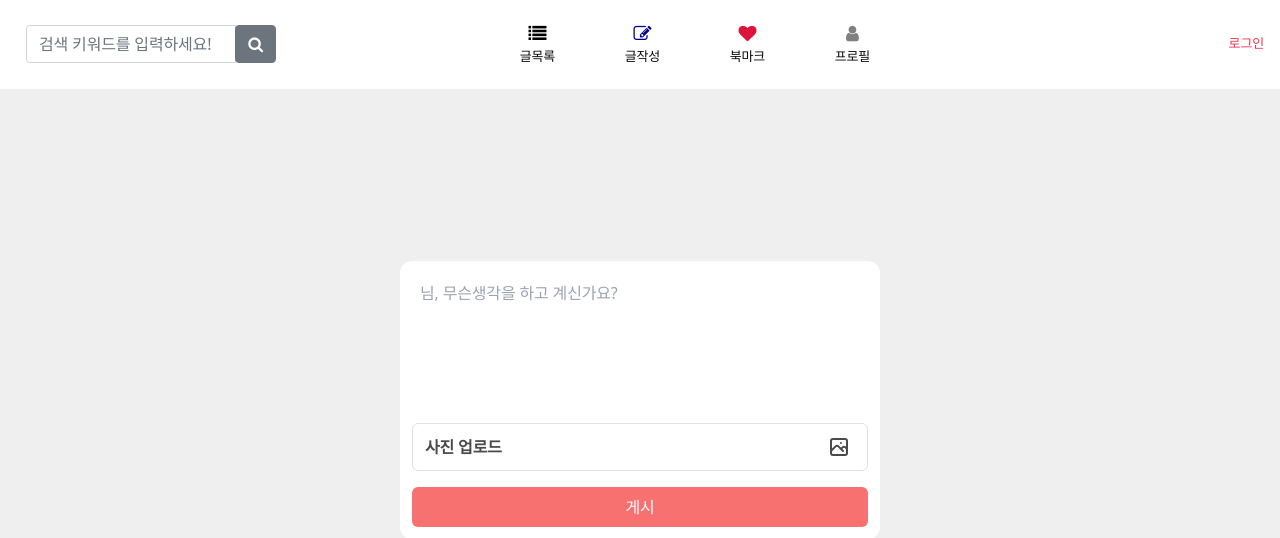
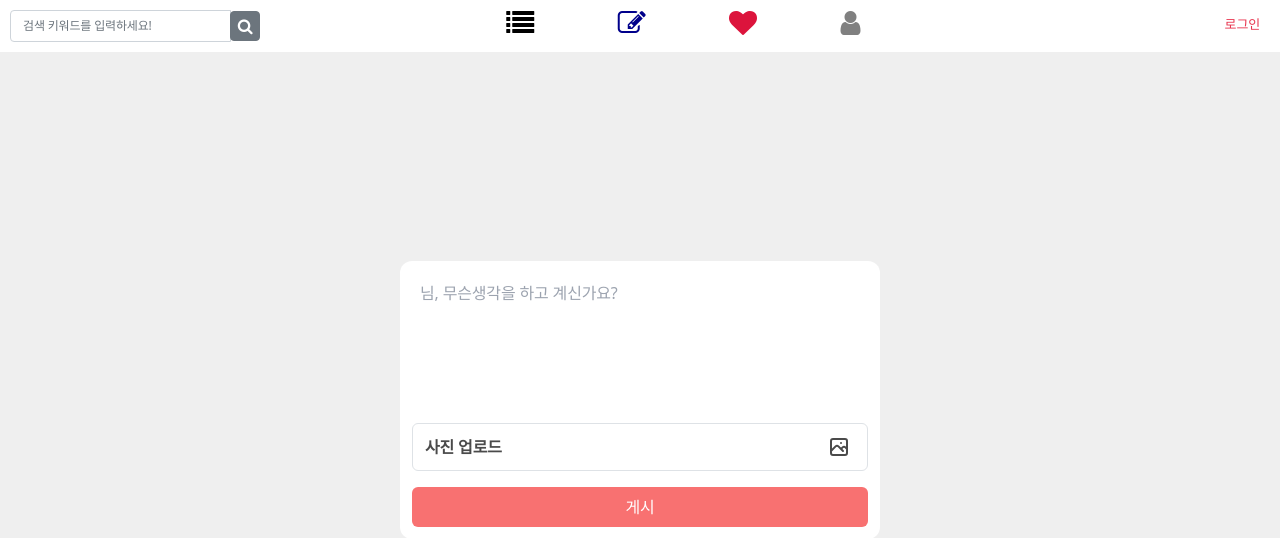
Before and after one commit to ohyein00/dev-community, a Flask app: template templates/write.html in a window 1280 px wide. Shown: the top 538 px of the page. Run offline with Flask 2, Linux system fonts and the light colour scheme; the template is opened without the code that fills it, so the values that code supplies are empty; parts of the project's set-up code (start-up, migrations or seed data) failed here and were passed over; some libraries are stand-ins or nearby versions.

Commit message:
modified write.html header

```diff
--- a/templates/write.html
+++ b/templates/write.html
@@ -46,47 +46,40 @@
 </head>
 <body>
 <header>
-    <nav class="navbar is-fixed-top is-white" role="navigation" aria-label="main navigation">
+    <nav class="navbar is-fixed-top is-white" role="navigation" aria-label="main navigation" style="padding: 0px;">
         <div class="input-group">
-            <input type="text" class="form-control" placeholder="검색 키워드를 입력하세요!">
+            <input style="font-size: 12px" type="text" class="form-control" placeholder="검색 키워드를 입력하세요!">
             <span class="input-group-btn">
-                            <button class="btn btn-secondary" type="button">
-                                <i class="fa fa-search" aria-hidden="true"></i>
-                            </button>
-                        </span>
+                                <button style="width: 30px; height: 30px; padding: 0px;" class="btn btn-secondary" type="button"><i style="margin: 0px;" class="fa fa-search" aria-hidden="true"></i></button>
+                            </span>
         </div>
-        <div class="navbar-brand">
-            <a class="navbar-item" href="/">
+        <div class="navbar-brand" style="padding: 0px; margin-bottom: 0px; margin-top: 0px;">
+            <a class="navbar-item" href="/" style="margin-bottom: 0px; margin-top: 0px; padding: 3px 15px;">
                 <strong class="is-sparta"
-                        style="font-family: 'Stylish', sans-serif;font-size: large;">
-                    <i style="color:black" class="fa fa-list" aria-hidden="true"></i>
-                </strong>
-                <small style="font-family: 'Black Han Sans', sans-serif;font-size: small;">글목록</small>
+                        style="font-family: 'Stylish', sans-serif;font-size: 28px;"><i
+                        style="color:black"  class="fa fa-list" aria-hidden="true"></i></strong>
             </a>
-            <a class="navbar-item" href="/write">
+            <a class="navbar-item" href="/write" style="margin-bottom: 0px; margin-top: 0px; padding: 3px 15px;">
                 <strong class="is-sparta"
-                        style="font-family: 'Stylish', sans-serif;font-size: large;"><i
+                        style="font-family: 'Stylish', sans-serif;font-size: 28px;"><i
                         style="color:darkblue" class="fa fa-pencil-square-o"
                         aria-hidden="true"></i></strong>
-                <small style="font-family: 'Black Han Sans', sans-serif;font-size: small;">글작성</small>
+
             </a>
-            <a class="navbar-item" href="/like_list">
+            <a class="navbar-item" href="/like_list" style="margin-bottom: 0px; margin-top: 0px; padding: 3px 15px;">
                 <strong class="is-sparta"
-                        style="font-family: 'Stylish', sans-serif;font-size: large;"><i
-                        style="color:crimson" class="fa fa-heart" aria-hidden="true"></i></strong>
-                <small style="font-family: 'Black Han Sans', sans-serif;font-size: small;">북마크</small>
+                        style="font-family: 'Stylish', sans-serif;font-size: 28px;"><i style="color:crimson" class="fa fa-heart" aria-hidden="true"></i></strong>
+
             </a>
-            <a class="navbar-item" href="/profile">
+            <a class="navbar-item" href="/profile" style="margin-bottom: 0px; margin-top: 0px; padding: 3px 15px;">
                 <strong class="is-sparta"
-                        style="font-family: 'Stylish', sans-serif;font-size: large;"><i style="color:gray"
-                                                                                        class="fa fa-user"
-                                                                                        aria-hidden="true"></i></strong>
-                <small style="font-family: 'Black Han Sans', sans-serif;font-size: small;">프로필</small>
+                        style="font-family: 'Stylish', sans-serif;font-size: 28px;"><i style="color:gray"  class="fa fa-user" aria-hidden="true"></i></strong>
+
             </a>
 
 
         </div>
-        <a class="login" href="/">
+        <a class="login" href="/" style="margin-right: 20px">
             <small class="is-sparta"
                    style="font-family: 'Black Han Sans', sans-serif;font-size: small;">로그인</small>
         </a>
```
